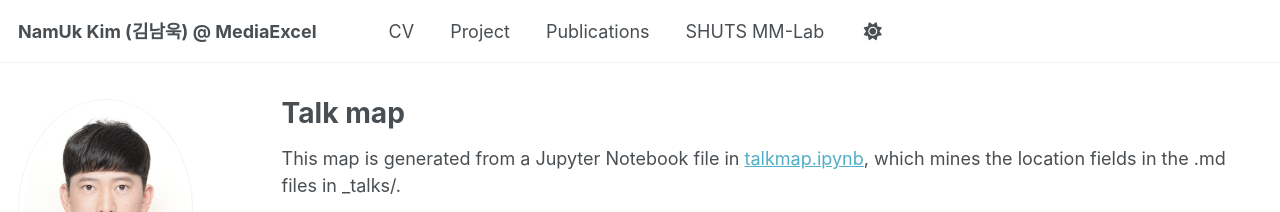
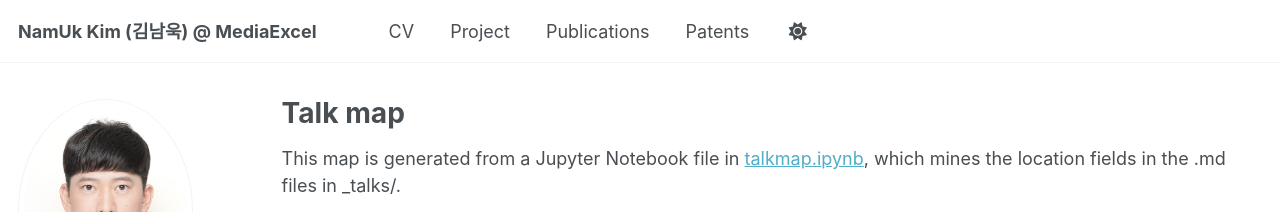
Before and after one commit to presyncope/presyncope.github.io, a Jekyll site: the page built from _pages/talkmap.html, in a window 1280 px wide. Shown: the top 212 px of the page. Built offline with Jekyll 4.4.1, drawn with Linux system fonts in a browser that asks for light colours; nearby versions of some CDN libraries; some web fonts are replaced.

Commit message:
replaced SHUTS with patents

```diff
--- a/_data/navigation.yml
+++ b/_data/navigation.yml
@@ -32,8 +32,8 @@ main:
   # title: "CV"
   # url: /cv/
 
-  - title: "SHUTS MM-Lab"
-    url: /SHUTS/
+  - title: "Patents"
+    url: /patents/
 
   # - title: "CV"
   #   url: /cv-json/
```
Also changed, not shown: _pages/patents.md (renamed from _pages/SHUTS.md).
